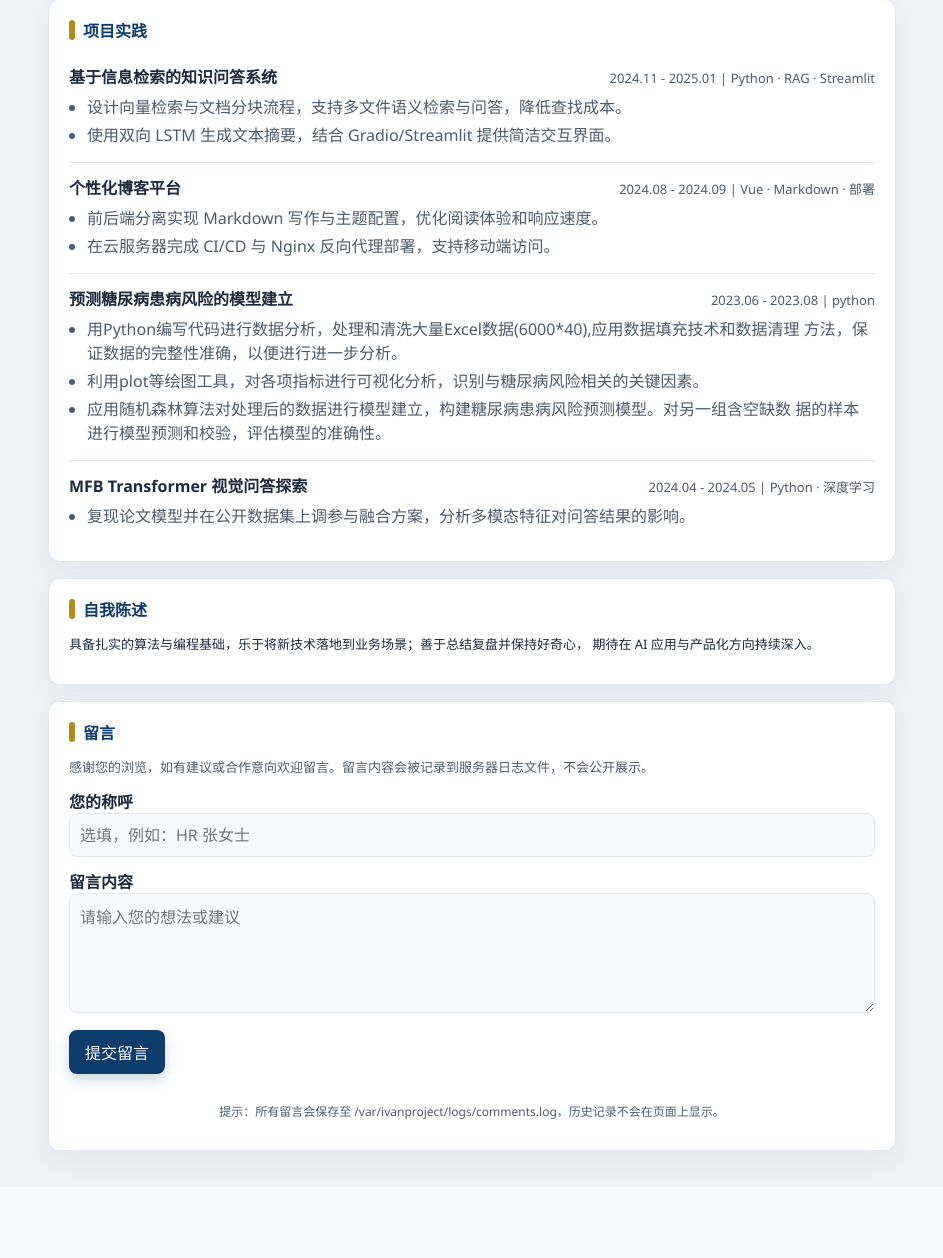
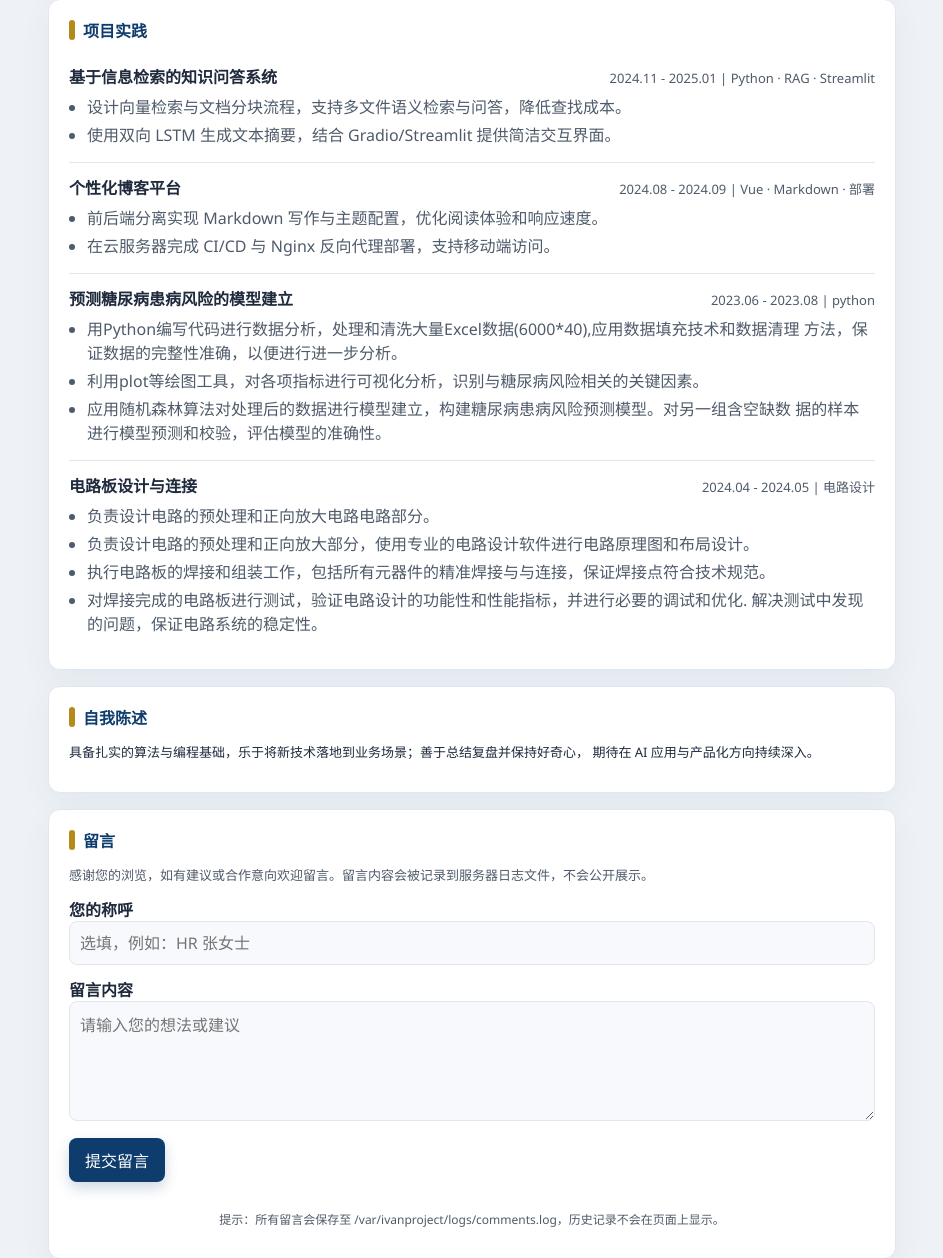
Before and after one commit to LeonBFLi/IvanPersonalProject, a Python web app: template templates/index.html in a window 1280 px wide. Shown: the part 821-2079 px from the top of the page, without its empty margins (168-1111 px from the left). Before the commit the page ends 1998 px from the top, so only its background shows below. Run offline with Jinja, Linux system fonts and the light colour scheme; the template is opened without the code that fills it, so the values that code supplies are empty.

Commit message:
Update index.html

```diff
--- a/templates/index.html
+++ b/templates/index.html
@@ -96,11 +96,14 @@
       </div>
       <div class="entry">
         <div class="entry-header">
-          <div class="entry-title">MFB Transformer 视觉问答探索</div>
-          <div class="entry-meta">2024.04 - 2024.05 | Python · 深度学习</div>
+          <div class="entry-title">电路板设计与连接</div>
+          <div class="entry-meta">2024.04 - 2024.05 | 电路设计</div>
         </div>
         <ul class="bullets">
-          <li>复现论文模型并在公开数据集上调参与融合方案，分析多模态特征对问答结果的影响。</li>
+          <li>负责设计电路的预处理和正向放大电路电路部分。</li>
+          <li>负责设计电路的预处理和正向放大部分，使用专业的电路设计软件进行电路原理图和布局设计。</li>
+          <li>执行电路板的焊接和组装工作，包括所有元器件的精准焊接与与连接，保证焊接点符合技术规范。</li>
+          <li>对焊接完成的电路板进行测试，验证电路设计的功能性和性能指标，并进行必要的调试和优化. 解决测试中发现的问题，保证电路系统的稳定性。</li>
         </ul>
       </div>
     </section>
```
